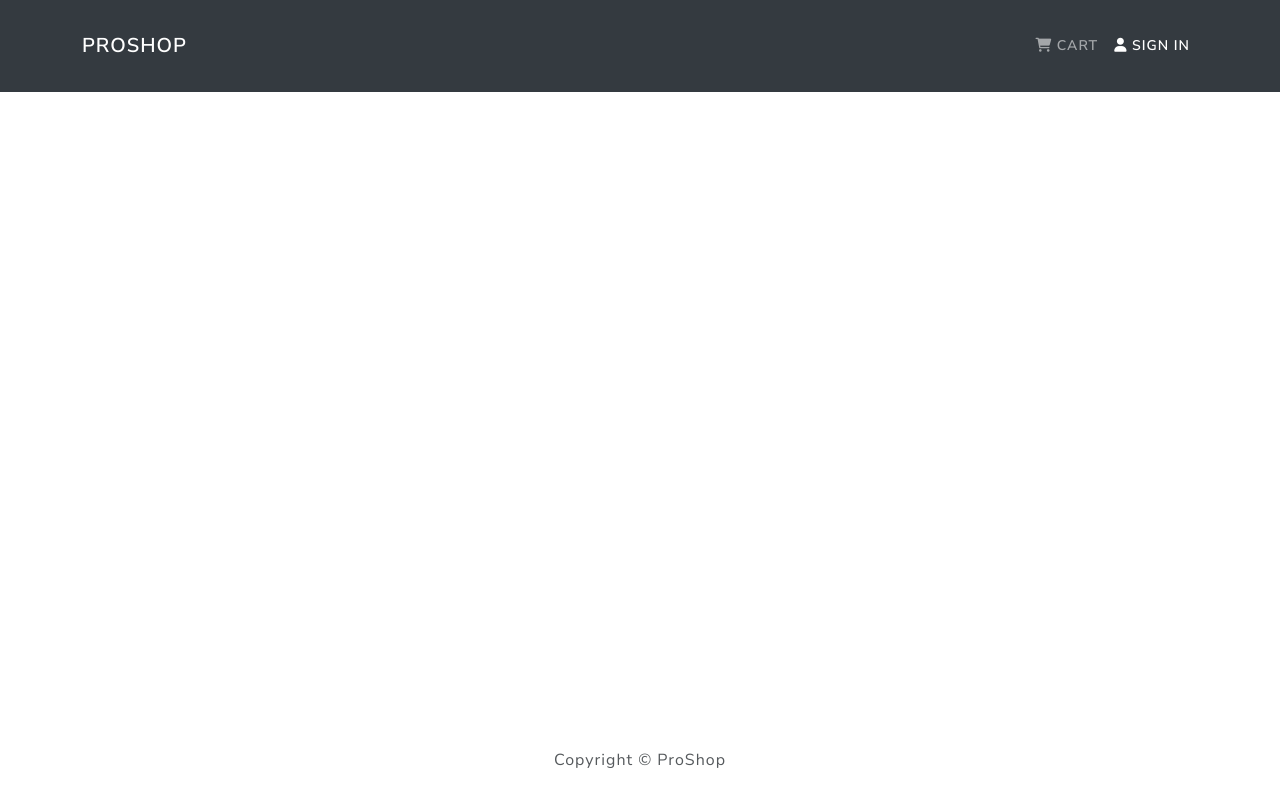
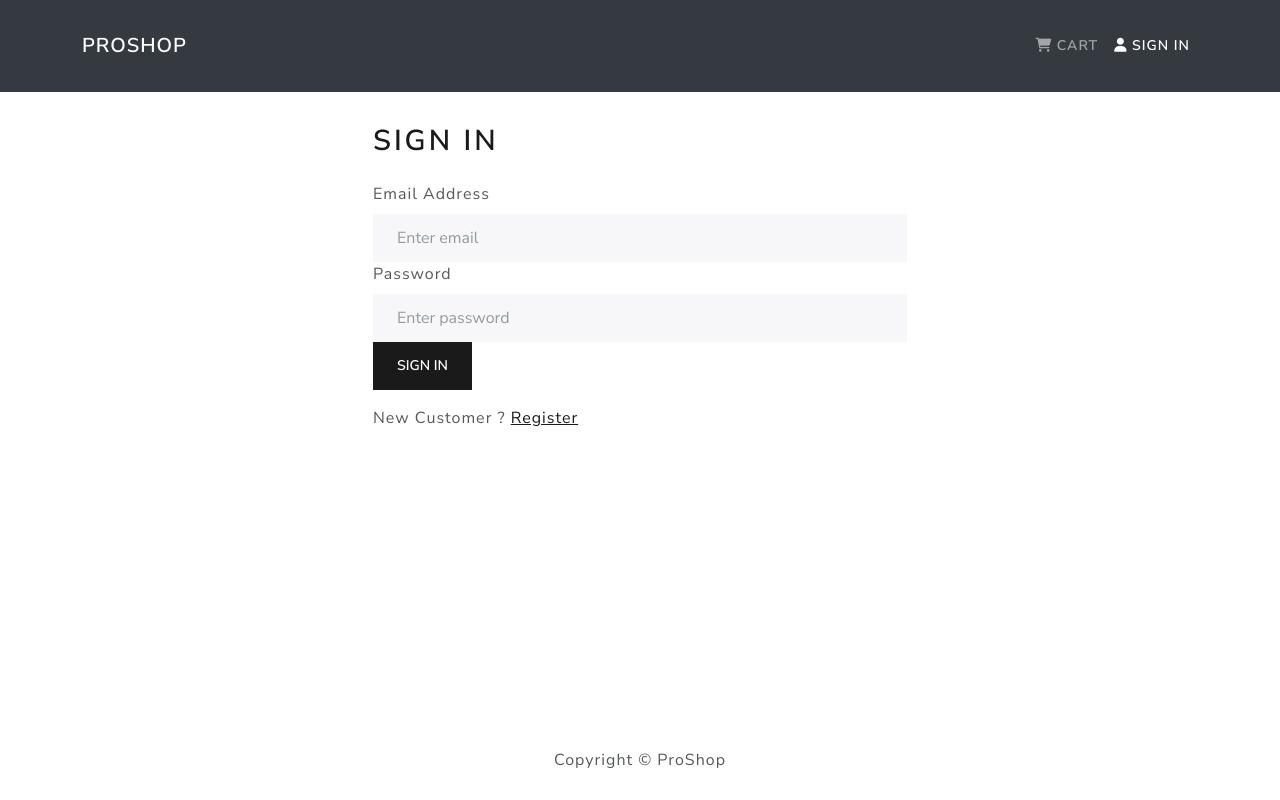
Before and after one commit to do-Va/Udemy-TraversyMedia-Mern-eCommerce-App, a React (Create React App) app in the folder frontend/: page /login in a window 1280 px wide. Built offline with nearby package versions, Linux system fonts and the light colour scheme.

Commit message:
Added user login reducer & action and login functionallity

```diff
--- a/frontend/src/App.js
+++ b/frontend/src/App.js
@@ -6,6 +6,7 @@
 import HomeScreen from './screens/HomeScreen';
 import ProductScreen from './screens/ProductScreen';
 import CartScreen from './screens/CartScreen';
+import LoginScreen from './screens/LoginScreen';
 import Footer from './components/Footer';
 
 const App = () => {
@@ -15,9 +16,10 @@
       <main className="py-3">
         <Container>
           <Routes>
-            <Route path="/" element={<HomeScreen />} />
+            <Route path="login" element={<LoginScreen />} />
             <Route path="product/:id" element={<ProductScreen />} />
             <Route path="cart/:id" element={<CartScreen />} />
+            <Route path="/" element={<HomeScreen />} />
           </Routes>
         </Container>
       </main>
--- /dev/null
+++ b/frontend/src/actions/userActions.js
@@ -0,0 +1,38 @@
+import axios from 'axios';
+import {
+  USER_LOGIN_FAIL,
+  USER_LOGIN_REQUEST,
+  USER_LOGIN_SUCCESS,
+} from '../constans/userConstants';
+
+export const login = (email, password) => async dispatch => {
+  try {
+    dispatch({
+      type: USER_LOGIN_REQUEST,
+    });
+
+    const config = {
+      headers: {
+        'Content-Type': 'application/json',
+      },
+    };
+
+    const { data } = await axios.post(
+      '/api/users/login',
+      { email, password },
+      config
+    );
+
+    dispatch({ type: USER_LOGIN_SUCCESS, payload: data });
+
+    localStorage.setItem('userInfo', JSON.stringify(data));
+  } catch (error) {
+    dispatch({
+      type: USER_LOGIN_FAIL,
+      payload:
+        error.response && error.response.data.message
+          ? error.response.data.message
+          : error.message,
+    });
+  }
+};
--- /dev/null
+++ b/frontend/src/components/FormContainer.js
@@ -0,0 +1,16 @@
+import React from 'react';
+import { Container, Row, Col } from 'react-bootstrap';
+
+const FormContainer = ({ children }) => {
+  return (
+    <Container>
+      <Row className="justify-content-md-center">
+        <Col xs={12} md={6}>
+          {children}
+        </Col>
+      </Row>
+    </Container>
+  );
+};
+
+export default FormContainer;
--- /dev/null
+++ b/frontend/src/constans/userConstants.js
@@ -0,0 +1,4 @@
+export const USER_LOGIN_REQUEST = 'USER_LOGIN_REQUEST';
+export const USER_LOGIN_SUCCESS = 'USER_LOGIN_SUCCESS';
+export const USER_LOGIN_FAIL = 'USER_LOGIN_FAIL';
+export const USER_LOGOUT = 'USER_LOGOUT';
--- /dev/null
+++ b/frontend/src/reducers/userReducers.js
@@ -0,0 +1,27 @@
+import {
+  USER_LOGIN_FAIL,
+  USER_LOGIN_REQUEST,
+  USER_LOGIN_SUCCESS,
+  USER_LOGOUT,
+} from '../constans/userConstants';
+
+export const userLoginReducer = (state = {}, action) => {
+  switch (action.type) {
+    case USER_LOGIN_REQUEST:
+      return {
+        loading: true,
+      };
+
+    case USER_LOGIN_SUCCESS:
+      return { loading: false, userInfo: action.payload };
+
+    case USER_LOGIN_FAIL:
+      return { loading: false, error: action.payload };
+
+    case USER_LOGOUT:
+      return {};
+
+    default:
+      return state;
+  }
+};
--- /dev/null
+++ b/frontend/src/screens/LoginScreen.js
@@ -0,0 +1,80 @@
+import React, { useState, useEffect } from 'react';
+import { Link, useLocation, useNavigate } from 'react-router-dom';
+import { Form, Button, Row, Col } from 'react-bootstrap';
+import { useDispatch, useSelector } from 'react-redux';
+
+import Message from '../components/Message';
+import Loader from '../components/Loader';
+import FormContainer from '../components/FormContainer';
+
+import { login } from '../actions/userActions';
+
+const LoginScreen = () => {
+  const [email, setEmail] = useState('');
+  const [password, setPassword] = useState('');
+
+  const dispatch = useDispatch();
+  const userLogin = useSelector(state => state.userLogin);
+
+  const { loading, error, userInfo } = userLogin;
+
+  const navigate = useNavigate();
+  const location = useLocation();
+  const redirect = location.search ? location.search.split('=')[1] : '/';
+
+  useEffect(() => {
+    if (userInfo) {
+      navigate(redirect);
+    }
+  }, [userInfo, redirect, navigate]);
+
+  const submitHandler = evt => {
+    evt.preventDefault();
+
+    dispatch(login(email, password));
+  };
+
+  return (
+    <FormContainer>
+      <h1>Sign In</h1>
+      {error && <Message variant="danger">{error}</Message>}
+      {loading && <Loader />}
+
+      <Form onSubmit={submitHandler}>
+        <Form.Group controlId="email">
+          <Form.Label>Email Address</Form.Label>
+          <Form.Control
+            type="email"
+            placeholder="Enter email"
+            value={email}
+            onChange={e => setEmail(e.target.value)}
+          ></Form.Control>
+        </Form.Group>
+
+        <Form.Group controlId="password">
+          <Form.Label>Password</Form.Label>
+          <Form.Control
+            type="password"
+            placeholder="Enter password"
+            value={password}
+            onChange={e => setPassword(e.target.value)}
+          ></Form.Control>
+        </Form.Group>
+
+        <Button type="submit" variant="primary">
+          Sign In
+        </Button>
+      </Form>
+      <Row className="py-3">
+        <Col>
+          New Customer ?{' '}
+          <Link to={redirect ? `/register?redirect=${redirect}` : 'register'}>
+            Register
+          </Link>
+        </Col>
+      </Row>
+    </FormContainer>
+  );
+};
+
+export default LoginScreen;
--- a/frontend/src/store.js
+++ b/frontend/src/store.js
@@ -7,19 +7,26 @@
   productDetailsReducer,
 } from './reducers/productReducers';
 import { cartReducer } from './reducers/cartReducers';
+import { userLoginReducer } from './reducers/userReducers';
 
 const reducer = combineReducers({
   productList: productListReducer,
   productDetails: productDetailsReducer,
   cart: cartReducer,
+  userLogin: userLoginReducer,
 });
 
 const cartItemsFromStorage = localStorage.getItem('cartItems')
   ? JSON.parse(localStorage.getItem('cartItems'))
   : [];
 
+const userInfoFromStorage = localStorage.getItem('userInfo')
+  ? JSON.parse(localStorage.getItem('userInfo'))
+  : null;
+
 const initialState = {
   cart: { cartItems: cartItemsFromStorage },
+  userLogin: { userInfo: userInfoFromStorage },
 };
 
 const middleware = [thunk];
```
